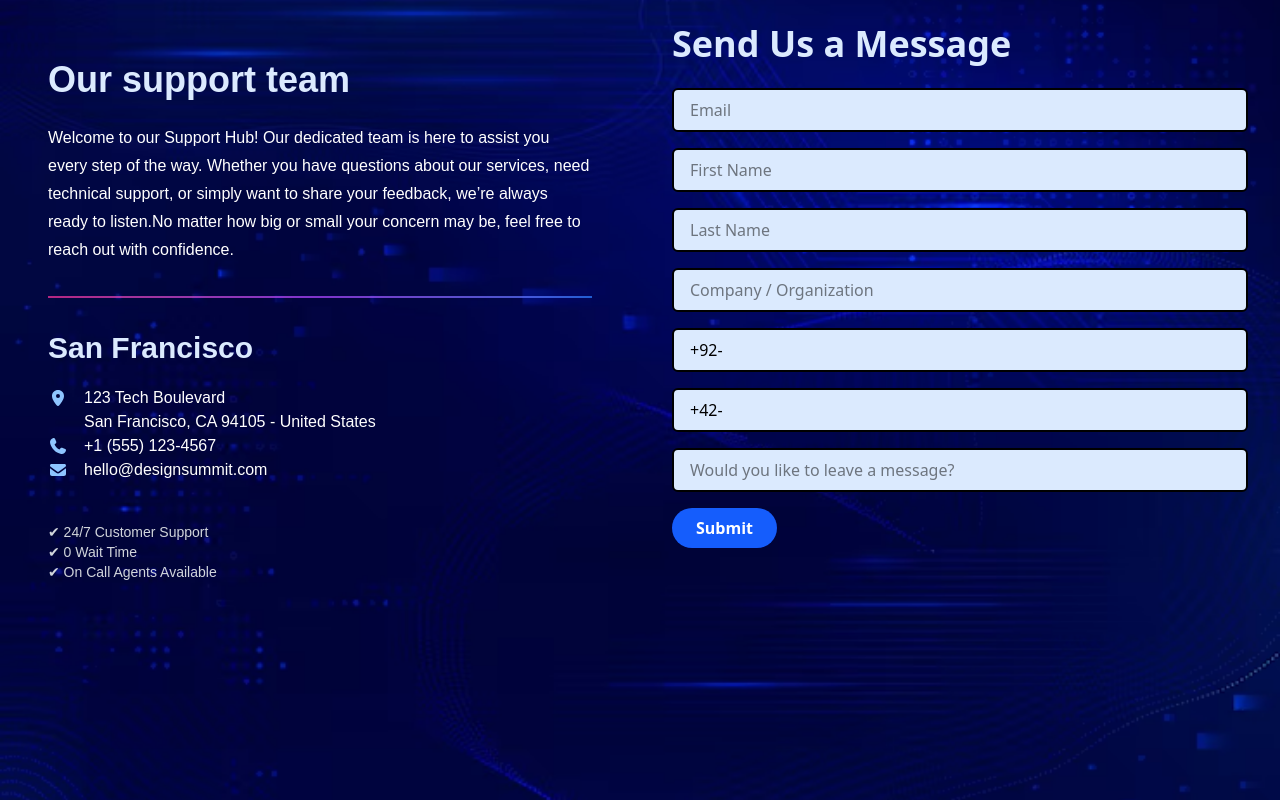
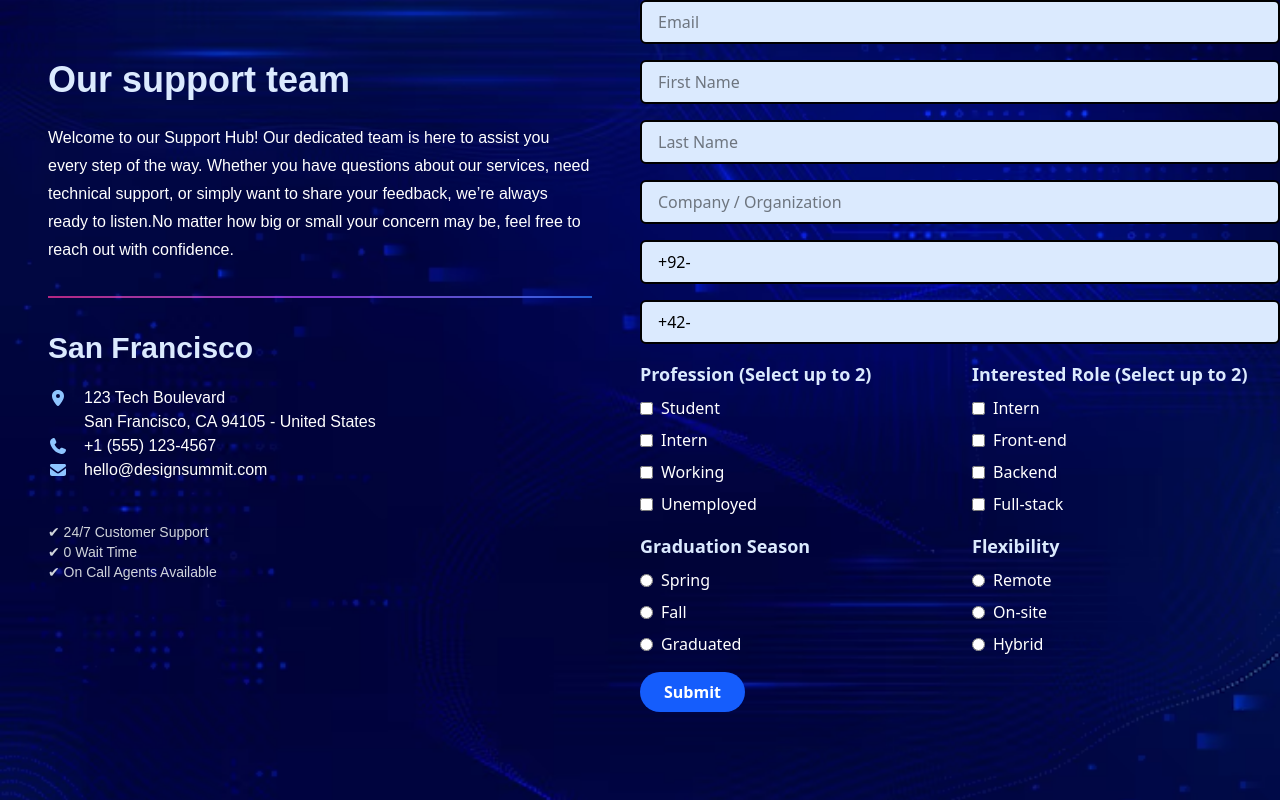
Before and after one commit to commitbyabd/small-react-projects, a React (Vite) app: page / in a window 1280 px wide. Built offline with nearby package versions, Linux system fonts and the light colour scheme.

Commit message:
input form has been completed

```diff
--- a/src/components/home/form/formright.jsx
+++ b/src/components/home/form/formright.jsx
@@ -1,7 +1,11 @@
 import React from "react";
 import { Formik } from "formik";
 import * as Yup from "yup";
+
 import CustomInput from "../../ui/CustomInput";
+import Checkbox from "../../ui/Checkbox";
+import Radio from "../../ui/Radio";
+import Button from "../../ui/Button";
 
 const FormRight = () => {
   const initialValues = {
@@ -13,70 +17,48 @@ const FormRight = () => {
     mobile: "+92-",
     phone: "+42-",
     message: "",
-    profession: ["Student"],
-    role: ["Intern"],
-    graduationSeason: "Spring",
-    flexibility: "Remote",
+    profession: [],
+    role: [],
+    graduationSeason: "",
+    flexibility: "",
   };
 
   const validationSchema = Yup.object({
     email: Yup.string()
-      .trim()
       .required("Email is mandatory")
-      .email("Invalid email format")
-      .test(
-        "is-gmail",
-        "Email must contain @gmail.com",
-        (value) => value && value.endsWith("@gmail.com"),
-      ),
+      .email("Invalid email format"),
 
-    firstName: Yup.string().trim().required("First name is mandatory"),
-    lastName: Yup.string().trim().required("Last name is mandatory"),
-    company: Yup.string().trim().required("Company is mandatory"),
-    department: Yup.string().required("Department is mandatory"),
+    firstName: Yup.string().required("First name is mandatory"),
+    lastName: Yup.string().required("Last name is mandatory"),
+    company: Yup.string().required("Company is mandatory"),
 
-    mobile: Yup.string()
-      .required("Mobile number is mandatory")
-      .min(14, "Mobile number is mandatory"),
-
-    phone: Yup.string()
-      .required("Phone number is mandatory")
-      .min(12, "Phone number is mandatory"),
+    mobile: Yup.string().required("Mobile number is mandatory"),
+    phone: Yup.string().required("Phone number is mandatory"),
 
     profession: Yup.array()
       .min(1, "Select at least one profession")
-      .max(2, "You can select up to 2 professions")
-      .required("Profession is required"),
+      .max(2, "You can select up to 2 professions"),
 
     role: Yup.array()
       .min(1, "Select at least one role")
-      .max(2, "You can select up to 2 roles")
-      .required("Role is required"),
+      .max(2, "You can select up to 2 roles"),
 
     graduationSeason: Yup.string().required("Select graduation season"),
     flexibility: Yup.string().required("Select flexibility option"),
-
-    message: Yup.string(),
   });
 
   return (
-    <div className="w-full flex justify-center px-4 md:px-0">
-      <div className="w-full max-w-xl">
-        <h1 className="text-3xl md:text-4xl text-blue-100 font-bold my-6 text-center md:text-left">
-          Send Us a Message
-        </h1>
-
     <Formik
       initialValues={initialValues}
       validationSchema={validationSchema}
-          onSubmit={(values) => {
-            console.log(values);
+      onSubmit={async (values, { setSubmitting }) => {
+        await new Promise((resolve) => setTimeout(resolve, 2000));
         alert("Form submitted successfully");
+        setSubmitting(false);
       }}
     >
-          {({ handleSubmit }) => (
+      {({ handleSubmit, isSubmitting }) => (
         <form onSubmit={handleSubmit} className="space-y-4">
-              {/* EMAIL */}
           <CustomInput
             name="email"
             type="email"
@@ -84,70 +66,104 @@ const FormRight = () => {
             className="w-full px-4 py-2 border-2 border-black rounded-md bg-blue-100"
           />
 
-              {/* FIRST NAME */}
           <CustomInput
             name="firstName"
-                type="text"
             placeholder="First Name"
             className="w-full px-4 py-2 border-2 border-black rounded-md bg-blue-100"
           />
 
-              {/* LAST NAME */}
           <CustomInput
             name="lastName"
-                type="text"
             placeholder="Last Name"
             className="w-full px-4 py-2 border-2 border-black rounded-md bg-blue-100"
           />
 
-              {/* COMPANY */}
           <CustomInput
             name="company"
-                type="text"
             placeholder="Company / Organization"
             className="w-full px-4 py-2 border-2 border-black rounded-md bg-blue-100"
           />
 
-              {/* MOBILE */}
           <CustomInput
             name="mobile"
-                type="text"
+            format="mobile"
             placeholder="Mobile"
-                format="mobile"
             className="w-full px-4 py-2 border-2 border-black rounded-md bg-blue-100"
           />
 
-              {/* TELEPHONE */}
           <CustomInput
             name="phone"
-                type="text"
+            format="telephone"
             placeholder="Telephone"
-                format="telephone"
             className="w-full px-4 py-2 border-2 border-black rounded-md bg-blue-100"
           />
+          <div className="grid grid-cols-1 md:grid-cols-2 gap-6">
+            <div>
+              <p className="text-blue-100 font-semibold mb-2 text-lg">
+                Profession (Select up to 2)
+              </p>
 
-              {/* MESSAGE */}
-              <CustomInput
-                name="message"
-                type="text"
-                placeholder="Would you like to leave a message?"
-                className="w-full px-4 py-2 border-2 border-black rounded-md bg-blue-100"
+              <Checkbox
+                name="profession"
+                options={["Student", "Intern", "Working", "Unemployed"]}
+                containerClass=""
+                labelClass="flex items-center gap-2 text-white"
+                inputClass="accent-blue-500"
               />
+            </div>
 
-              {/* SUBMIT BUTTON */}
-              <div className="flex justify-center md:justify-start">
-                <button
-                  type="submit"
-                  className="bg-blue-600 text-white rounded-full px-6 py-2 font-bold hover:bg-blue-500 transition-all"
-                >
-                  Submit
-                </button>
+            <div>
+              <p className="text-blue-100 font-semibold mb-2 text-lg">
+                Interested Role (Select up to 2)
+              </p>
+
+              <Checkbox
+                name="role"
+                options={["Intern", "Front-end", "Backend", "Full-stack"]}
+                labelClass="flex items-center gap-2 text-white"
+                inputClass="accent-blue-500"
+              />
             </div>
+          </div>
+
+          <div className="grid grid-cols-1 md:grid-cols-2 gap-6">
+            {/* Graduation Season */}
+            <div>
+              <p className="text-blue-100 font-semibold mb-2 text-lg">
+                Graduation Season
+              </p>
+
+              <Radio
+                name="graduationSeason"
+                options={["Spring", "Fall", "Graduated"]}
+                labelClass="flex items-center gap-2 text-white"
+                inputClass="accent-blue-500"
+              />
+            </div>
+
+            {/* Flexibility */}
+            <div>
+              <p className="text-blue-100 font-semibold mb-2 text-lg">
+                Flexibility
+              </p>
+
+              <Radio
+                name="flexibility"
+                options={["Remote", "On-site", "Hybrid"]}
+                labelClass="flex items-center gap-2 text-white"
+                inputClass="accent-blue-500"
+              />
+            </div>
+          </div>
+
+          <Button
+            text="Submit"
+            loading={isSubmitting}
+            className="bg-blue-600 text-white rounded-full px-6 py-2 font-bold hover:bg-blue-500 transition-all disabled:opacity-50"
+          />
         </form>
       )}
     </Formik>
-      </div>
-    </div>
   );
 };
 
--- a/src/components/ui/Button.jsx
+++ b/src/components/ui/Button.jsx
@@ -1,7 +1,18 @@
 import React from "react";
 
-const Button = () => {
-  return <div></div>;
-};
+function Button({ type = "submit", text, className, loading }) {
+  return (
+    <button
+      type={type}
+      disabled={loading}
+      className={`${className} disabled:opacity-50 flex items-center justify-center gap-2`}
+    >
+      {loading && (
+        <span className="w-4 h-4 border-2 border-white border-t-transparent rounded-full animate-spin"></span>
+      )}
+      {loading ? "Submitting..." : text}
+    </button>
+  );
+}
 
 export default Button;
--- a/src/components/ui/Checkbox.jsx
+++ b/src/components/ui/Checkbox.jsx
@@ -1,7 +1,40 @@
 import React from "react";
+import { useField } from "formik";
 
-const Checkbox = () => {
-  return <div></div>;
-};
+function Checkbox({ name, options, containerClass, inputClass, labelClass }) {
+  const [field, meta, helpers] = useField(name);
+
+  const handleChange = (value) => {
+    const currentValues = field.value || [];
+
+    if (currentValues.includes(value)) {
+      helpers.setValue(currentValues.filter((item) => item !== value));
+    } else {
+      helpers.setValue([...currentValues, value]);
+    }
+  };
+
+  return (
+    <div className={containerClass}>
+      {meta.error && meta.touched && (
+        <p className="text-red-500 text-sm mb-1">{meta.error}</p>
+      )}
+
+      <div className="space-y-2">
+        {options.map((option) => (
+          <label key={option} className={labelClass}>
+            <input
+              type="checkbox"
+              checked={field.value.includes(option)}
+              onChange={() => handleChange(option)}
+              className={inputClass}
+            />
+            {option}
+          </label>
+        ))}
+      </div>
+    </div>
+  );
+}
 
 export default Checkbox;
--- a/src/components/ui/Radio.jsx
+++ b/src/components/ui/Radio.jsx
@@ -1,7 +1,32 @@
 import React from "react";
+import { useField } from "formik";
 
-const radio = () => {
-  return <div></div>;
-};
+function Radio({ name, options, containerClass, inputClass, labelClass }) {
+  const [field, meta, helpers] = useField(name);
 
-export default radio;
+  return (
+    <div className={containerClass}>
+      {meta.error && meta.touched && (
+        <p className="text-red-500 text-sm mb-1">{meta.error}</p>
+      )}
+
+      <div className="space-y-2">
+        {options.map((option) => (
+          <label key={option} className={labelClass}>
+            <input
+              type="radio"
+              name={field.name}
+              value={option}
+              checked={field.value === option}
+              onChange={() => helpers.setValue(option)}
+              className={inputClass}
+            />
+            {option}
+          </label>
+        ))}
+      </div>
+    </div>
+  );
+}
+
+export default Radio;
```
Lines whose indentation alone changed are shown as unchanged.
